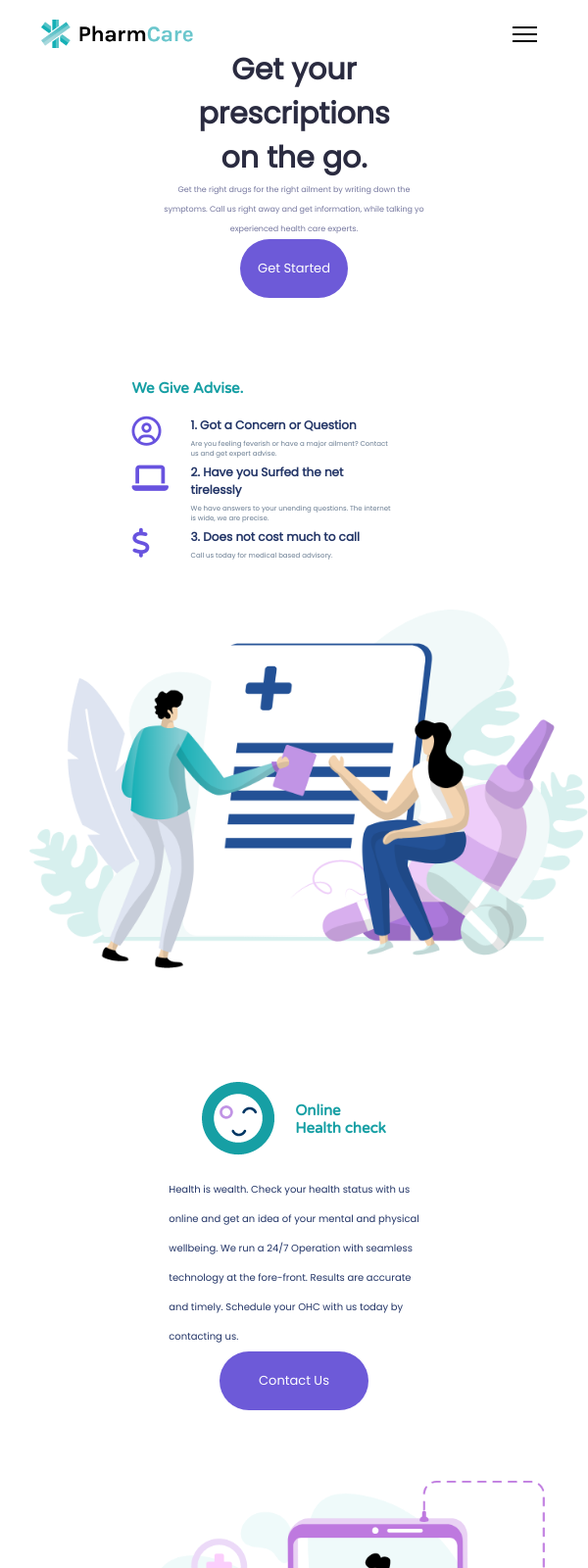
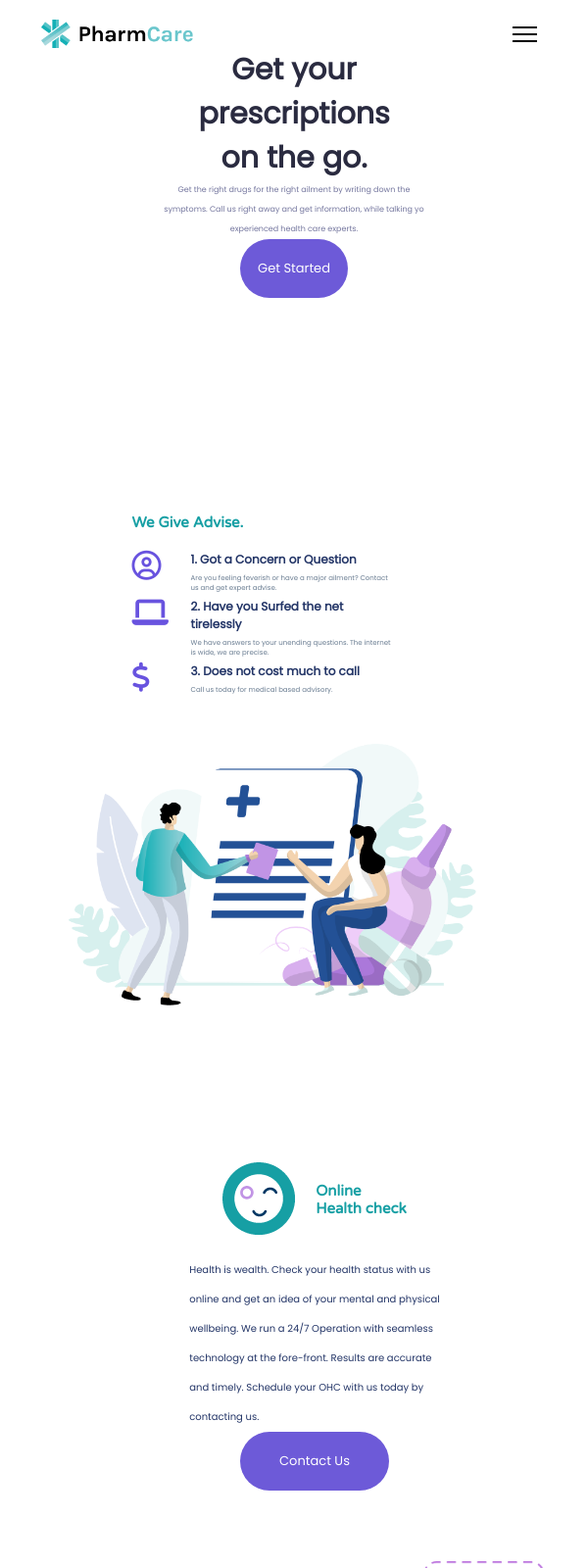
Before and after one commit to onifadjosh/PHAMCARE-webapp, a plain HTML site: page index.html in a window 600 px wide. Shown: the top 1600 px of the page at 98% size. Drawn offline with Linux system fonts and the light colour scheme; a script that the page names is missing.

Commit message:
working on resposiveness

```diff
--- a/mobile.css
+++ b/mobile.css
@@ -1,6 +1,6 @@
 
 
-@media screen and (max-width: 800px) and (min-width: 280px){
+@media screen and (max-width: 900px) and (min-width: 280px){
     .header-wrapper{
         display: block;
     }
@@ -191,3 +191,50 @@
         flex-wrap: wrap;
     }
 }
+
+
+@media screen and (max-width: 600px)and (min-width: 500px){
+    header{
+        height: max-content;
+       margin-bottom: 60px;
+    }
+    .mobile-button-wrapper{
+        padding-bottom: 80px;
+    }
+
+    .section1-content{
+        padding-top: 80px;
+    }
+
+    section{
+        height: max-content;
+    }
+
+    .section1-image{
+        width: 80%;
+        padding-left: 40px;
+        margin-bottom: 80px;
+    }
+
+    .section2{
+        margin-top: 80px;
+    }
+}
+
+@media screen and (min-width: 2000px){
+    .section1-image,.section2-image{
+        width: 100%;
+        height: auto;
+        max-width: 100%;
+    }
+
+    .section1-wrapper{
+        height: 70vh;
+    }
+
+    .section2-wrapper{
+        height: 40vh;
+    }
+
+
+}
--- a/styles.css
+++ b/styles.css
@@ -142,7 +142,8 @@ body{
     justify-content: center;
     align-items: center;
     gap: 35px;
-    height: 100vh;
+    /* flex-wrap: wrap; */
+    /* height: 100vh; */
 
 }
 
@@ -200,7 +201,7 @@ body{
     display: flex;
     justify-content: space-evenly;
     align-items: center;
-    height: 100vh;
+    /* height: 100vh; */
     flex-wrap: wrap;
 }
 
@@ -208,8 +209,9 @@ body{
     display: flex;
     flex-direction: column;
     justify-content: space-evenly;
+    margin-left: 7%;
     align-items: center;
-    height: 60%;
+    /* height: 60%; */
 }
 
 .section2-content-title{
```
